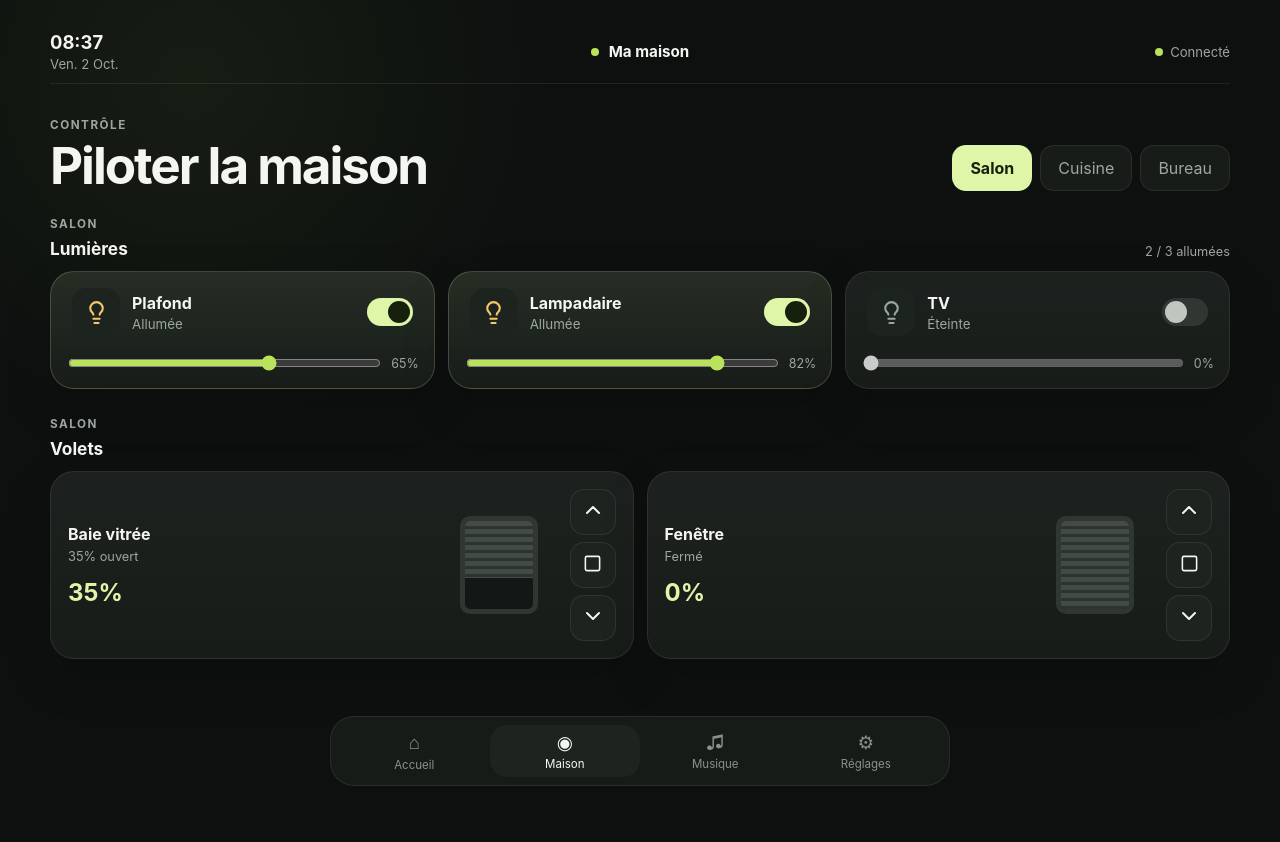
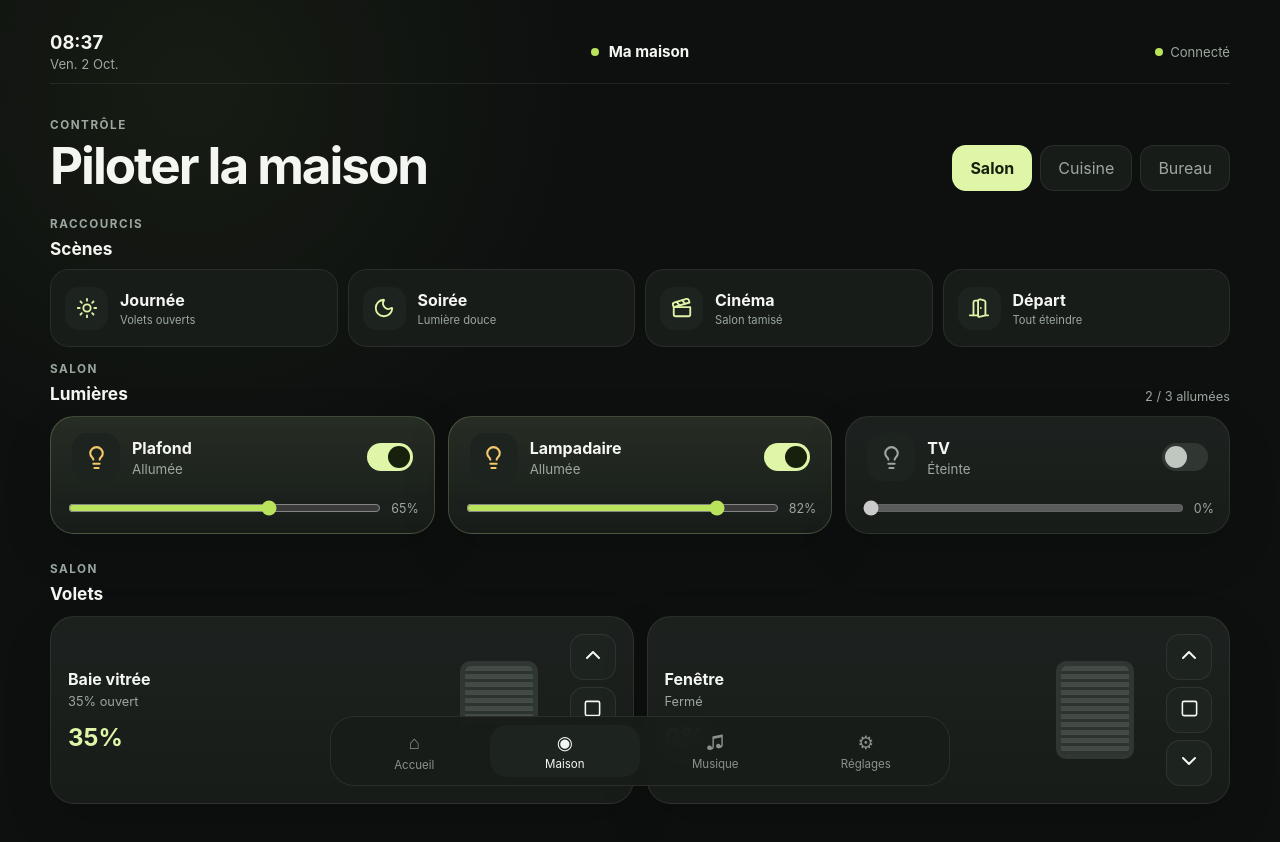
Before and after one commit to Dannebicque/dashboardDomotique, a Vue app: page /maison in a window 1280 px wide. Shown: the top 842 px of the page. Before the commit the page ends 800 px from the top, so only its background shows below. Built offline with nearby package versions, Linux system fonts and the light colour scheme.

Commit message:
feat: move quick scenes to home controls

```diff
--- a/src/views/HomeControlView.vue
+++ b/src/views/HomeControlView.vue
@@ -1,6 +1,7 @@
 <script setup lang="ts">
 import { computed, reactive, ref } from 'vue'
-import { ChevronDown, ChevronUp, Lightbulb, Minus, Square } from 'lucide-vue-next'
+import { ChevronDown, ChevronUp, Lightbulb, Square } from 'lucide-vue-next'
+import SceneQuickActions from '../components/SceneQuickActions.vue'
 import TopBar from '../components/TopBar.vue'
 import { rooms as initialRooms } from '../data/mock'
 import type { Room } from '../types/home'
@@ -46,6 +47,8 @@ function moveShutter(id: string, direction: 'up' | 'down' | 'stop') {
         </button>
       </div>
     </section>
+
+    <SceneQuickActions />
 
     <section v-if="room" class="control-sections">
       <div>
```
